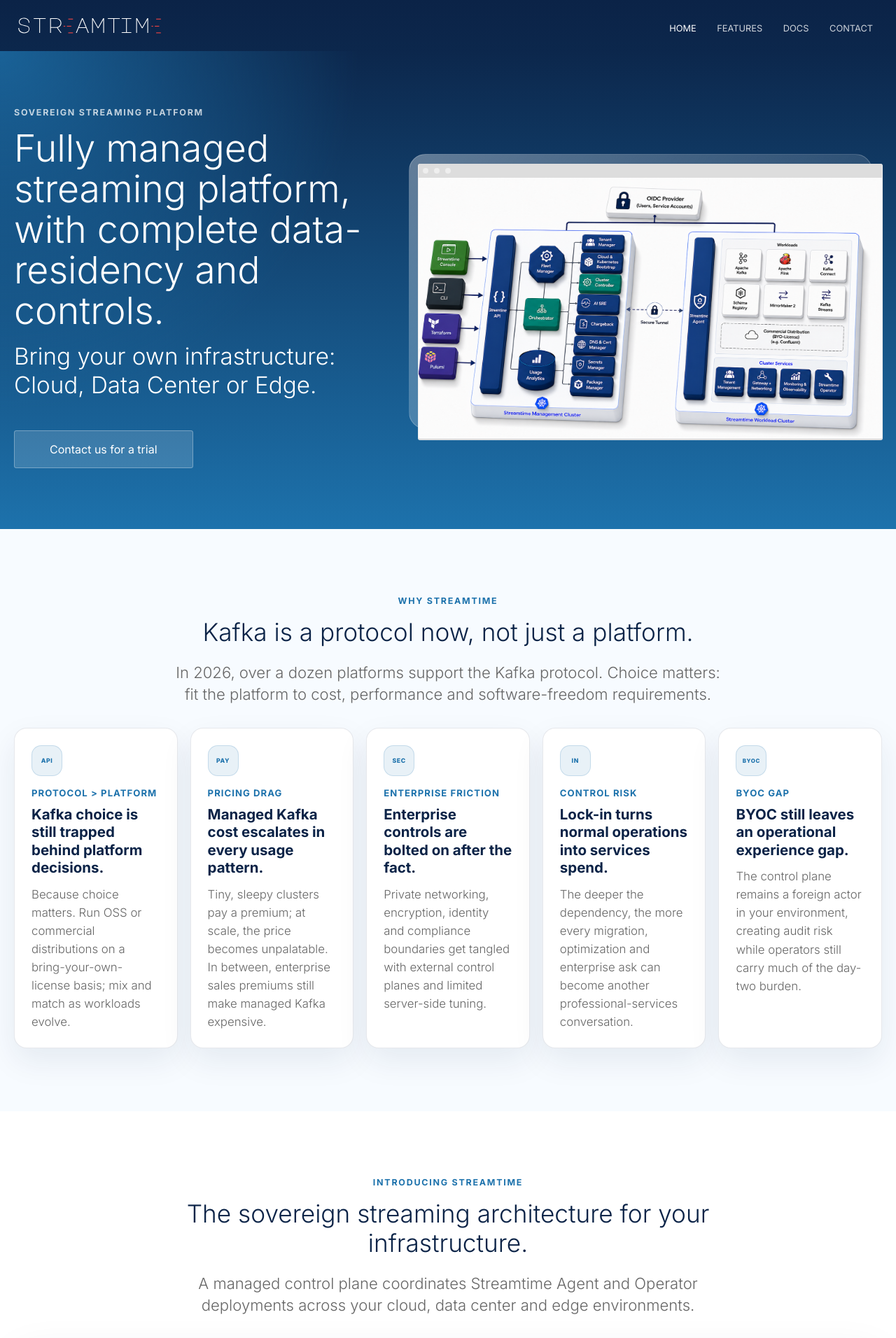
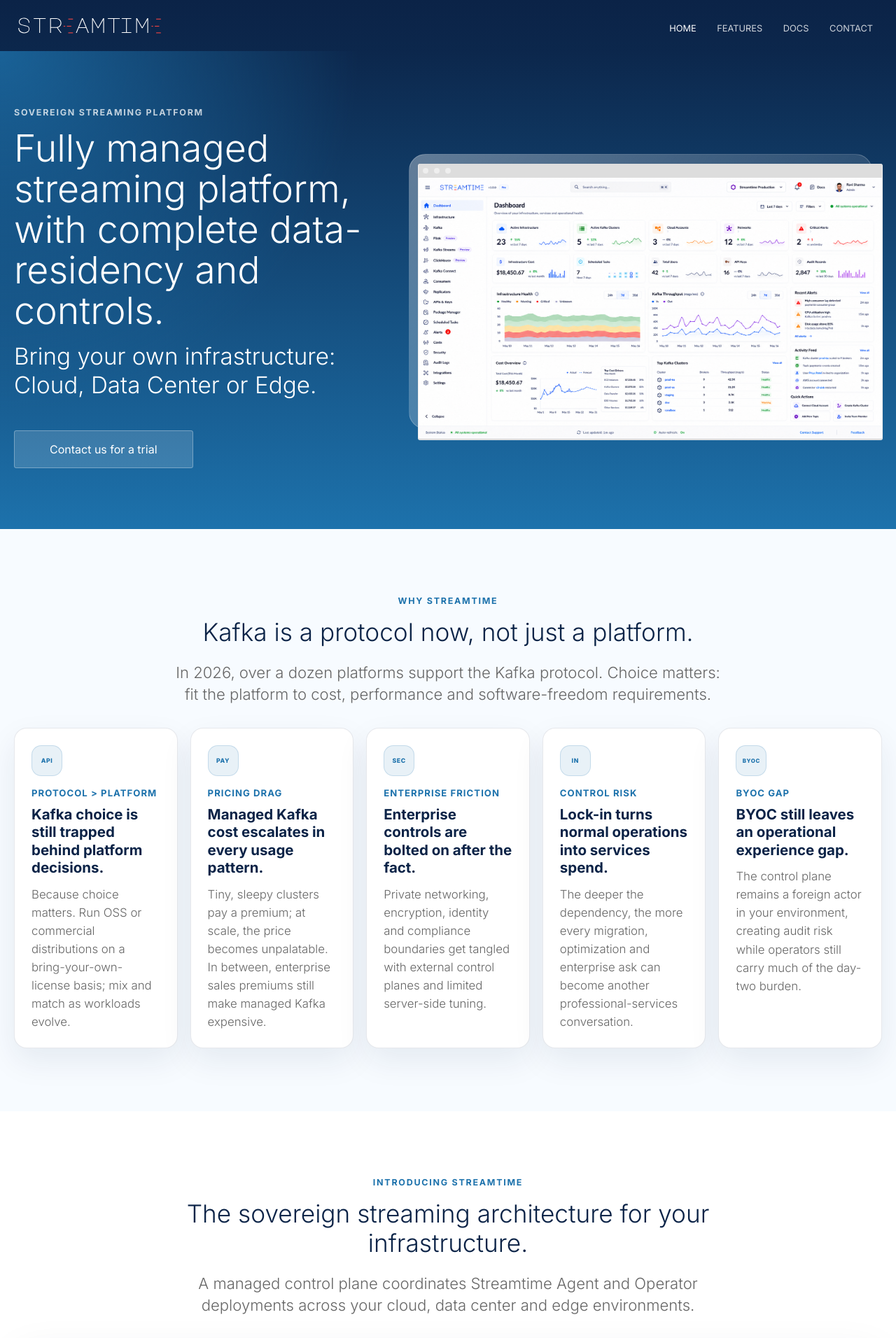
Before and after one commit to streamtime-ai/website, a Jekyll site: the page built from index.html, in a window 1280 px wide. Shown: the top 1912 px of the page at 70% size. Built offline with Jekyll 4.4.1, drawn with Linux system fonts in a browser that asks for light colours; a script that is not in the unit is left out.

Commit message:
update hero image

```diff
--- a/index.html
+++ b/index.html
@@ -17,7 +17,7 @@ description: Sovereign Streaming Platform.
     </div>
     <div class="hero-media media-popout">
       <img
-        src="{{ site.baseurl }}/images/streamtime-architecture.png"
+        src="{{ site.baseurl }}/assets/images/hero.png"
         alt="Streamtime architecture screenshot"
         class="screenshot hero-screenshot editable"
       />
```
Also changed, not shown: assets/images/hero.png (added).
